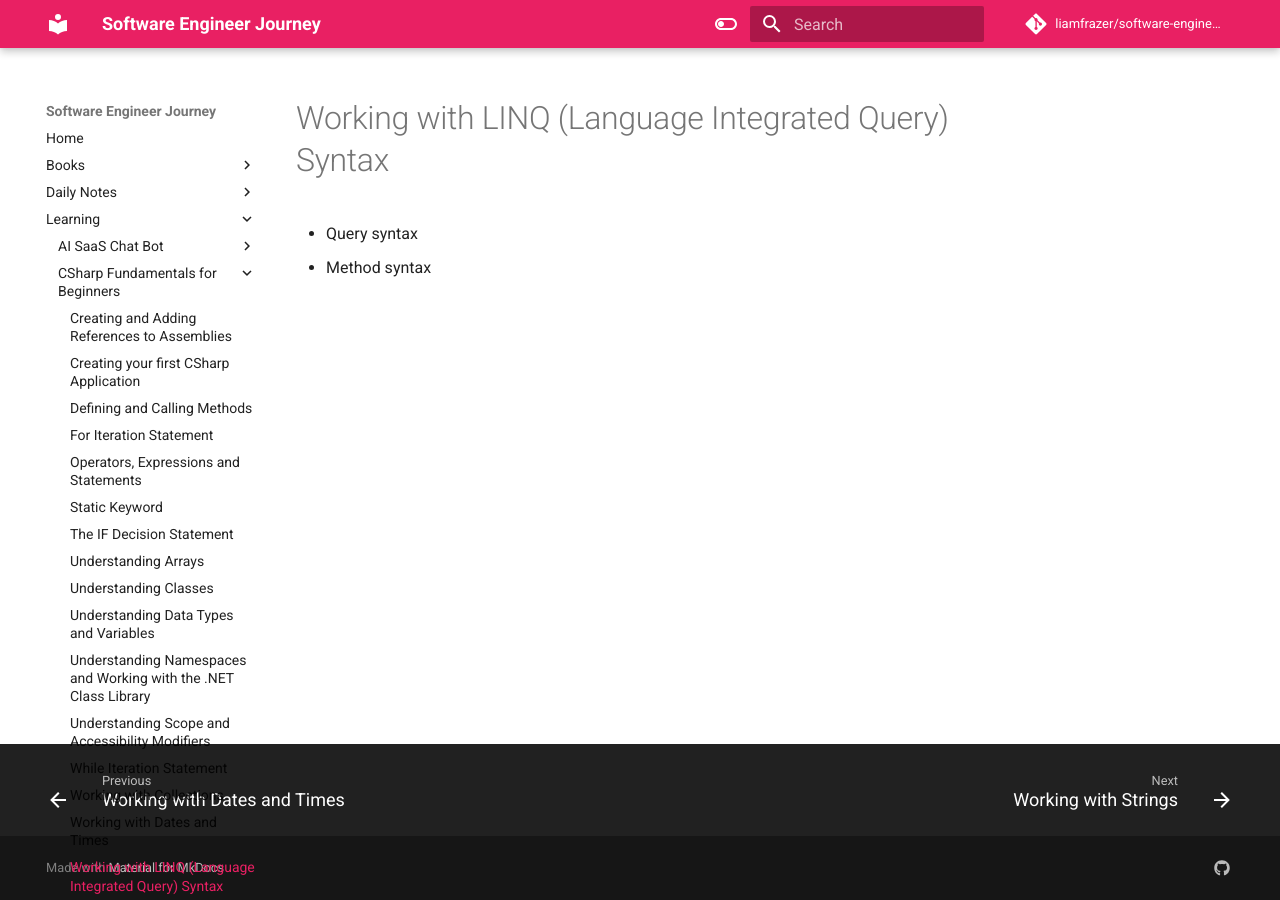
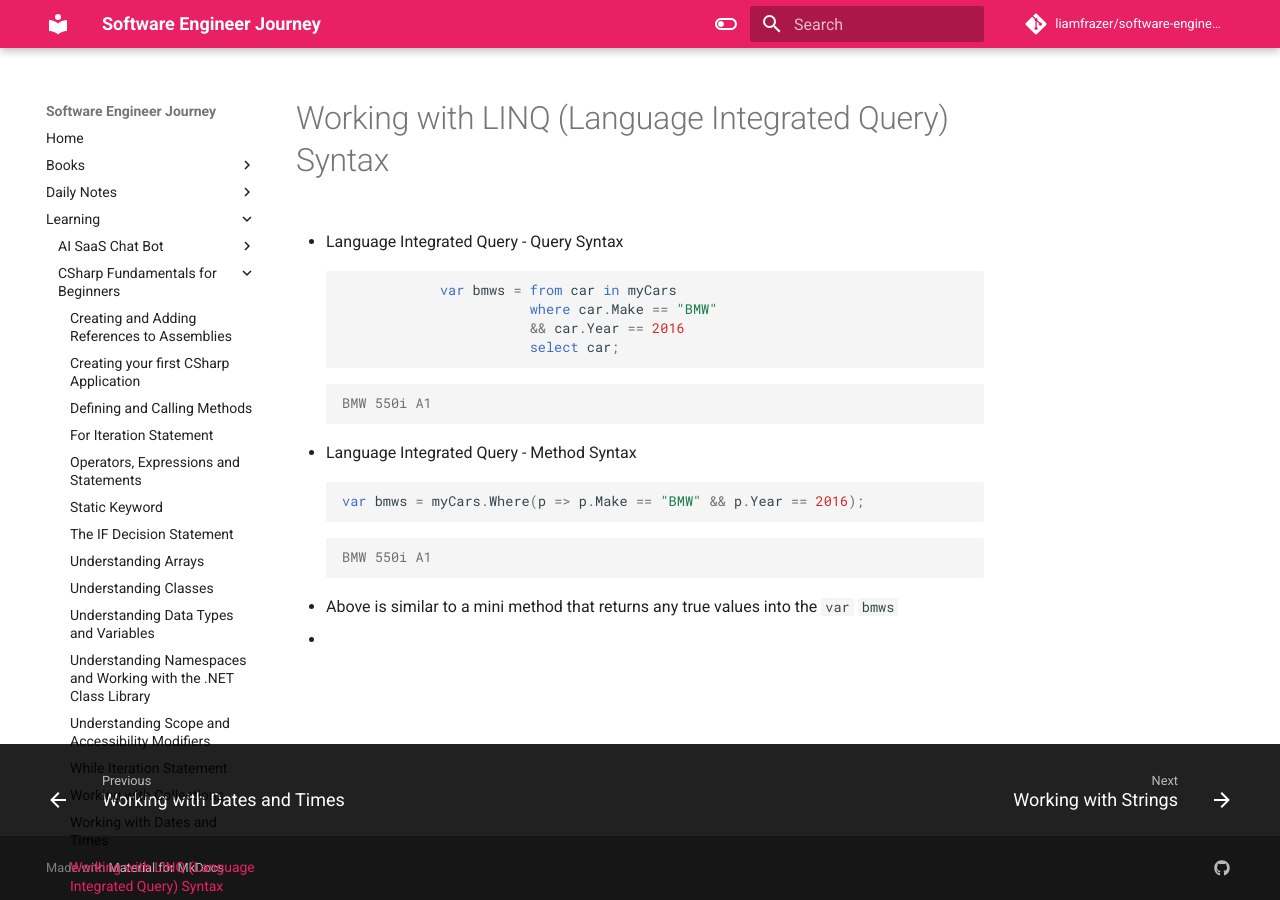
Before and after one commit to liamfrazer/software-engineer-journey, an MkDocs documentation site: the page built from docs/Learning/CSharp Fundamentals for Beginners/Working with LINQ (Language Integrated Query) Syntax.md, in a window 1280 px wide. Built offline with MkDocs 1.6.1 and Material for MkDocs 9.7.7, drawn with Linux system fonts in a browser that asks for light colours; comment, search, counter and statistics services are not loaded.

Commit message:
vault backup: 2024-01-07 16:37:52

````diff
--- a/docs/Learning/CSharp Fundamentals for Beginners/Working with LINQ (Language Integrated Query) Syntax.md
+++ b/docs/Learning/CSharp Fundamentals for Beginners/Working with LINQ (Language Integrated Query) Syntax.md
@@ -5,5 +5,23 @@ tags:
 ---
 # Working with LINQ (Language Integrated Query) Syntax
 
-* Query syntax
-* Method syntax
+* Language Integrated Query - Query Syntax
+```c#
+            var bmws = from car in myCars
+                       where car.Make == "BMW"
+                       && car.Year == 2016
+                       select car;
+```
+```console
+BMW 550i A1
+```
+
+* Language Integrated Query - Method Syntax
+```c#
+var bmws = myCars.Where(p => p.Make == "BMW" && p.Year == 2016);
+```
+```console
+BMW 550i A1
+```
+* Above is similar to a mini method that returns any true values into the `var` `bmws`
+*
````
